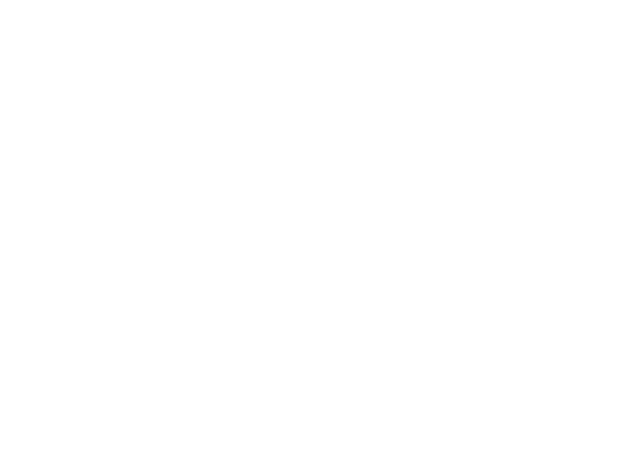
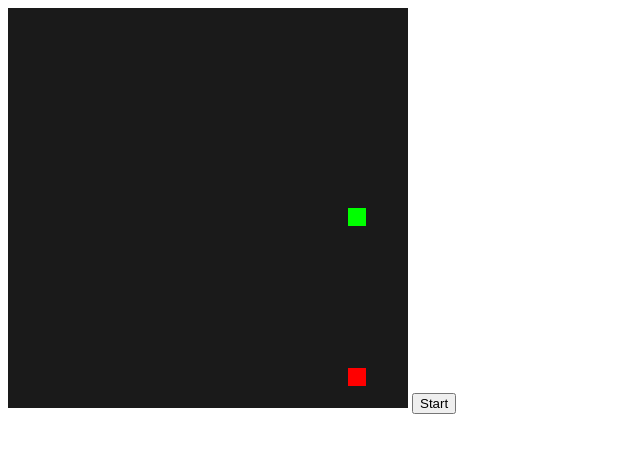
Before and after one commit to shubham0419/mirai, a plain HTML site: page alpha/lect5/snake_game/index.html in a window 1280 px wide. Shown: the whole page, without its empty margins (0-640 px from the left). Drawn offline with Linux system fonts and the light colour scheme.

Commit message:
snake_game tasks

```diff
--- a/alpha/lect5/snake_game/index.html
+++ b/alpha/lect5/snake_game/index.html
@@ -7,7 +7,11 @@
 </head>
 <body>
 
-  <canvas style="width: 400px; height: 400px;"></canvas>
+  <canvas width="400" height="400"></canvas>
+
+  <button>
+    Start
+  </button>
 
   <script src="script.js"></script>
 </body>
--- a/alpha/lect5/snake_game/script.js
+++ b/alpha/lect5/snake_game/script.js
@@ -4,6 +4,137 @@ const gridSize = 20;
 
 let snake = [{x:10,y:10}];
 let direction = "RIGHT";
-let food = {x:20,y:20};
-let speed = 100;
+let food = {x:10,y:10};
+let speed = 300;
 let score = 0;
+console.log(canvas.height);
+
+function draw() {
+  // Clear canvas
+  ctx.fillStyle = '#1a1a1a';
+  ctx.fillRect(0, 0, canvas.width,
+    canvas.height);
+
+  // Draw snake (green)
+  ctx.fillStyle = '#00FF00';
+  snake.forEach(segment => {
+    ctx.fillRect(
+      segment.x * gridSize,
+      segment.y * gridSize,
+      gridSize - 2,
+      gridSize - 2
+    );
+  });
+
+  // Draw food (red)
+  ctx.fillStyle = '#FF0000';
+  ctx.fillRect(
+    food.x * gridSize,
+    food.y * gridSize,
+    gridSize - 2,
+    gridSize - 2
+  );
+}
+
+function move() {
+  // Copy head position
+  let head = {
+    x: snake[0].x,
+    y: snake[0].y
+  };
+
+  // Move head based on direction
+  if (direction === 'UP') head.y--;
+  if (direction === 'DOWN') head.y++;
+  if (direction === 'LEFT') head.x--;
+  if (direction === 'RIGHT') head.x++;
+
+  // Add new head to front
+  snake.unshift(head);
+
+  // Check if food eaten
+  if (head.x === food.x &&
+      head.y === food.y) {
+    score++;
+    placeFood();
+  } else {
+    snake.pop(); // Remove tail
+  }
+}
+
+document.addEventListener('keydown',
+  changeDirection);
+
+function changeDirection(event) {
+  const key = event.key;
+
+  // Prevent 180° turns
+  if (key === 'ArrowUp' &&
+      direction !== 'DOWN')
+    direction = 'UP';
+
+  if (key === 'ArrowDown' &&
+      direction !== 'UP')
+    direction = 'DOWN';
+
+  if (key === 'ArrowLeft' &&
+      direction !== 'RIGHT')
+    direction = 'LEFT';
+
+  if (key === 'ArrowRight' &&
+      direction !== 'LEFT')
+    direction = 'RIGHT';
+}
+
+function checkCollision() {
+  const head = snake[0];
+
+  // Wall collision
+  if (head.x < 0 ||
+      head.x >= gridSize ||
+      head.y < 0 ||
+      head.y >= gridSize)
+    return true;
+
+  // Self collision
+  for (let i = 1; i < snake.length; i++) {
+    if (head.x === snake[i].x &&
+        head.y === snake[i].y)
+      return true;
+  }
+
+  return false;
+}
+
+function placeFood() {
+  food.x = Math.floor(
+    Math.random() * gridSize);
+  food.y = Math.floor(
+    Math.random() * gridSize);
+}
+
+function gameLoop() {
+  // Update game state
+  move();
+
+  // Check if game over
+  if (checkCollision()) {
+    alert('Game Over! Score: '
+      + score);
+    // Reset game
+    snake = [{x: 10, y: 10}];
+    direction = 'RIGHT';
+    score = 0;
+    placeFood();
+  }
+
+  // Draw everything
+  draw();
+
+  // Schedule next frame
+  setTimeout(gameLoop, speed);
+}
+
+// Start the game!
+placeFood();
+gameLoop();
```
Also changed, not shown: beta/lect5/snake_game/index.html (+1 -1 lines), alpha/lect5/snake_game/style.css (added).
